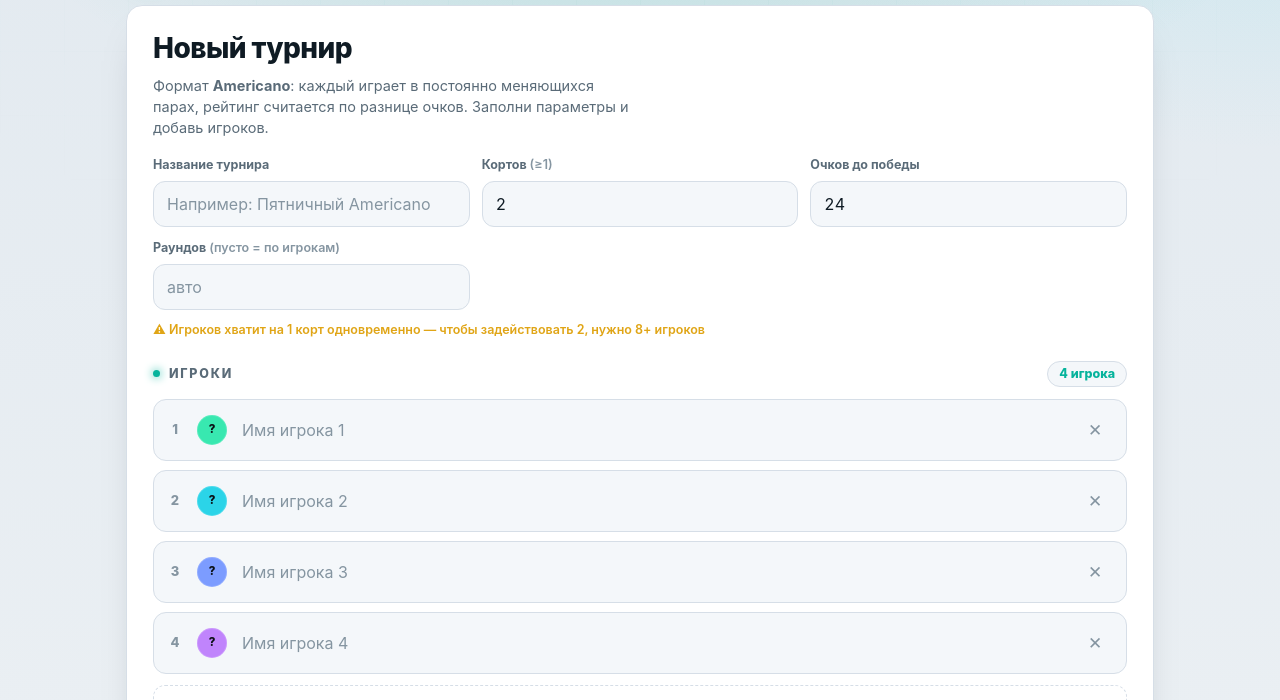
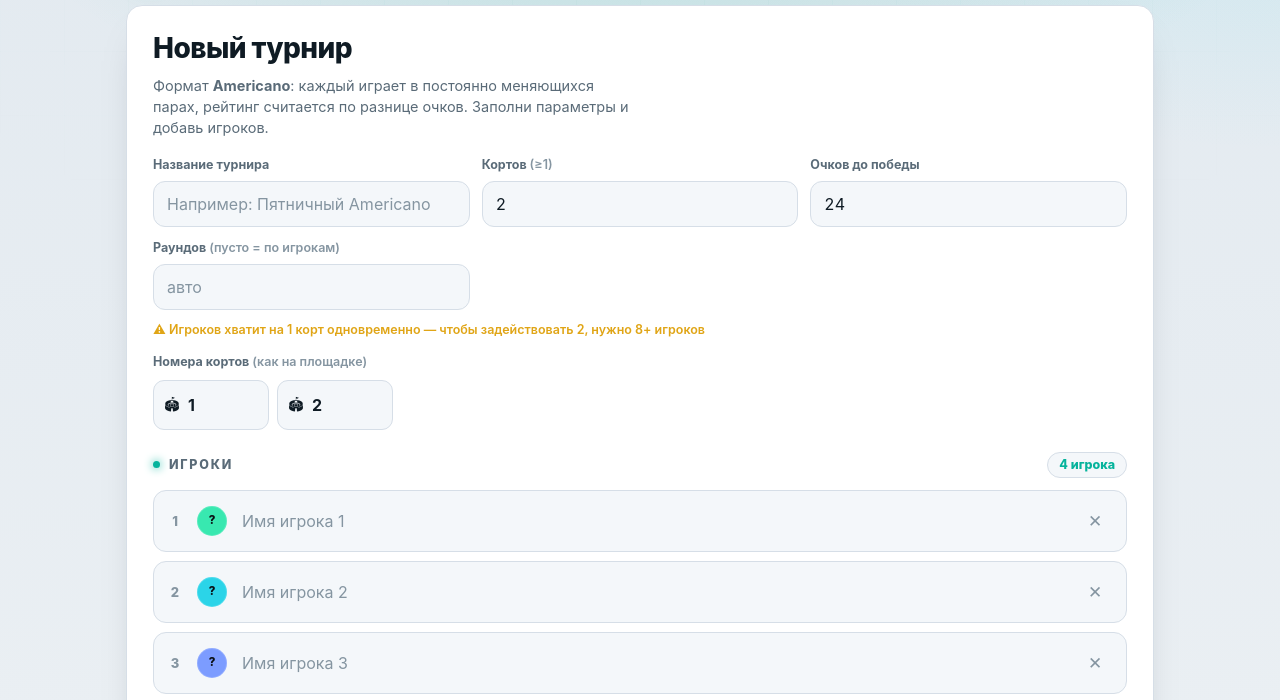
Before and after one commit to maks1m45/americano, a plain HTML site: page index.html in a window 1280 px wide. Shown: the part 77-777 px from the top of the page. Drawn offline with Linux system fonts and the light colour scheme.

Commit message:
Add manual court numbers/names: set real venue court numbers on setup, used across the schedule

```diff
--- a/index.html
+++ b/index.html
@@ -210,6 +210,17 @@ button,input,.score-input{touch-action:manipulation}
 .courts-hint:empty{display:none}
 .courts-hint.ok{color:var(--accent)}
 .courts-hint.warn{color:var(--gold)}
+
+.court-names{margin-top:14px;display:none;flex-direction:column;gap:9px}
+.court-names.show{display:flex}
+.court-names .cn-label{font-size:12.5px;font-weight:700;color:var(--text-dim)}
+.court-names .cn-label b{color:var(--text-faint);font-weight:600}
+.court-names .cn-row{display:flex;flex-wrap:wrap;gap:8px}
+.court-names .cn-item{display:flex;align-items:center;gap:6px;background:var(--surface-2);border:1px solid var(--border);border-radius:11px;padding:5px 10px;transition:border-color .15s}
+.court-names .cn-item:focus-within{border-color:var(--accent)}
+.court-names .cn-item .ic{font-size:14px}
+.court-names .cn-item input{width:72px;background:transparent;border:none;color:var(--text);font-size:16px;font-weight:700;padding:5px 2px;min-height:38px}
+.court-names .cn-item input:focus{outline:none}
 
 .avatar{
   border-radius:50%;flex:none;display:grid;place-items:center;
@@ -470,6 +481,8 @@ button,input,.score-input{touch-action:manipulation}
 
       <div class="courts-hint" id="courtsHint"></div>
 
+      <div class="court-names" id="courtNames"></div>
+
       <div class="players-head">
         <h3 class="section-title" style="margin:0"><span class="dot"></span>Игроки</h3>
         <span class="count" id="playerCount">0</span>
@@ -699,6 +712,7 @@ function generateSchedule(playerIdx, courts, rounds){
    ============================================================ */
 let tournament = null;          // текущий сгенерированный турнир
 let draftPlayers = [];          // редактируемый список на экране настроек
+let draftCourtNames = [];       // номера/названия кортов на экране настроек
 let prevLeaderId = null;
 let wasComplete = false;
 let saveTimer = null;
@@ -794,6 +808,27 @@ function updateCourtsHint(){
       " одновременно — чтобы задействовать " + courts + ", нужно " + (courts * 4) + "+ игроков";
   }
 }
+function renderCourtNames(){
+  const wrap = $("courtNames"); if (!wrap) return;
+  const courts = clampInt($("fCourts").value, 1, 16, 2);
+  for (let i = 0; i < courts; i++){ if (draftCourtNames[i] == null || draftCourtNames[i] === "") draftCourtNames[i] = String(i + 1); }
+  draftCourtNames.length = courts;
+  wrap.innerHTML = "";
+  wrap.classList.add("show");
+  wrap.appendChild(el("div", "cn-label")).innerHTML = "Номера кортов <b>(как на площадке)</b>";
+  const row = el("div", "cn-row");
+  for (let i = 0; i < courts; i++){
+    const item = el("div", "cn-item");
+    item.appendChild(el("span", "ic", "🏟"));
+    const inp = el("input");
+    inp.type = "text"; inp.value = draftCourtNames[i]; inp.maxLength = 12;
+    inp.setAttribute("aria-label", "Название корта " + (i + 1));
+    inp.addEventListener("input", () => { draftCourtNames[i] = inp.value; });
+    item.appendChild(inp);
+    row.appendChild(item);
+  }
+  wrap.appendChild(row);
+}
 function addPlayer(){
   if (draftPlayers.length >= 24) return toast("Максимум 24 игрока", "err");
   draftPlayers.push({ id: uid(), name: "" });
@@ -808,6 +843,7 @@ function showSetup(){
   $("tournamentScreen").classList.add("hidden");
   $("backToTournamentBtn").classList.toggle("hidden", !tournament);
   renderPlayers();
+  renderCourtNames();
   window.scrollTo({ top:0, behavior:"smooth" });
 }
 
@@ -839,6 +875,7 @@ function onGenerate(){
   const roundsRaw = $("fRounds").value.trim();
   const rounds = roundsRaw ? clampInt(roundsRaw, 1, 30, draftPlayers.length) : draftPlayers.length;
   const name = ($("fName").value.trim()) || "Турнир Americano";
+  const courtNames = Array.from({ length: courts }, (_, i) => (draftCourtNames[i] && String(draftCourtNames[i]).trim()) || String(i + 1));
 
   const players = draftPlayers.map((p, i) => ({ id: p.id || uid(), name: p.name.trim(), color: AVATAR_COLORS[i % AVATAR_COLORS.length] }));
   const idxOrder = players.map((_, i) => i);
@@ -856,7 +893,7 @@ function onGenerate(){
   }));
 
   tournament = {
-    version: 1, name, courts, pointsToWin: points, rounds: rds.length,
+    version: 1, name, courts, courtNames, pointsToWin: points, rounds: rds.length,
     players, rounds: rds,
     createdAt: new Date().toISOString(), updatedAt: new Date().toISOString()
   };
@@ -940,7 +977,8 @@ function matchEl(m, ri, mi){
 
   const top = el("div", "match-top");
   const court = el("div", "court");
-  court.innerHTML = "🏟 Корт <b>" + m.court + "</b>";
+  const cname = (tournament.courtNames && tournament.courtNames[m.court - 1]) || m.court;
+  court.innerHTML = "🏟 Корт <b>" + escapeHtml(String(cname)) + "</b>";
   top.appendChild(court);
   const status = el("div", "status live", "идёт");
   top.appendChild(status);
@@ -1168,6 +1206,7 @@ function editPlayers(){
   $("fPoints").value = tournament.pointsToWin;
   $("fRounds").value = tournament.rounds.length;
   draftPlayers = tournament.players.map(p => ({ id: p.id, name: p.name }));
+  draftCourtNames = Array.isArray(tournament.courtNames) ? tournament.courtNames.slice() : [];
   $("setupError").classList.remove("show");
   showSetup();
 }
@@ -1199,6 +1238,7 @@ function importJSON(file){
       if (!t || !Array.isArray(t.players) || !Array.isArray(t.rounds)) throw new Error("bad");
       // backfill colors if missing
       t.players.forEach((p, i) => { if (!p.color) p.color = AVATAR_COLORS[i % AVATAR_COLORS.length]; if (!p.id) p.id = uid(); });
+      if (!Array.isArray(t.courtNames) || t.courtNames.length !== t.courts) t.courtNames = Array.from({ length: t.courts || 0 }, (_, i) => String(i + 1));
       if (tournament && hasAnyScore(tournament) && !confirm("Заменить текущий турнир импортированным?")) return;
       tournament = t; prevLeaderId = null; wasComplete = false;
       persist(); renderTournament();
@@ -1252,7 +1292,7 @@ function toast(msg, kind){
 function bind(){
   $("themeBtn").addEventListener("click", toggleTheme);
   $("addPlayerBtn").addEventListener("click", addPlayer);
-  $("fCourts").addEventListener("input", updateCourtsHint);
+  $("fCourts").addEventListener("input", () => { renderCourtNames(); updateCourtsHint(); });
   $("generateBtn").addEventListener("click", onGenerate);
   $("backToTournamentBtn").addEventListener("click", () => { if (tournament) renderTournament(); });
   $("saveBtn").addEventListener("click", saveNow);
@@ -1278,6 +1318,7 @@ function boot(){
   if (stored){
     tournament = stored;
     tournament.players.forEach((p,i)=>{ if(!p.color) p.color = AVATAR_COLORS[i % AVATAR_COLORS.length]; });
+    if (!Array.isArray(tournament.courtNames) || tournament.courtNames.length !== tournament.courts) tournament.courtNames = Array.from({ length: tournament.courts || 0 }, (_, i) => String(i + 1));
     renderTournament();
     const data = computeStats(tournament);
     wasComplete = data.total > 0 && data.played === data.total;
```
